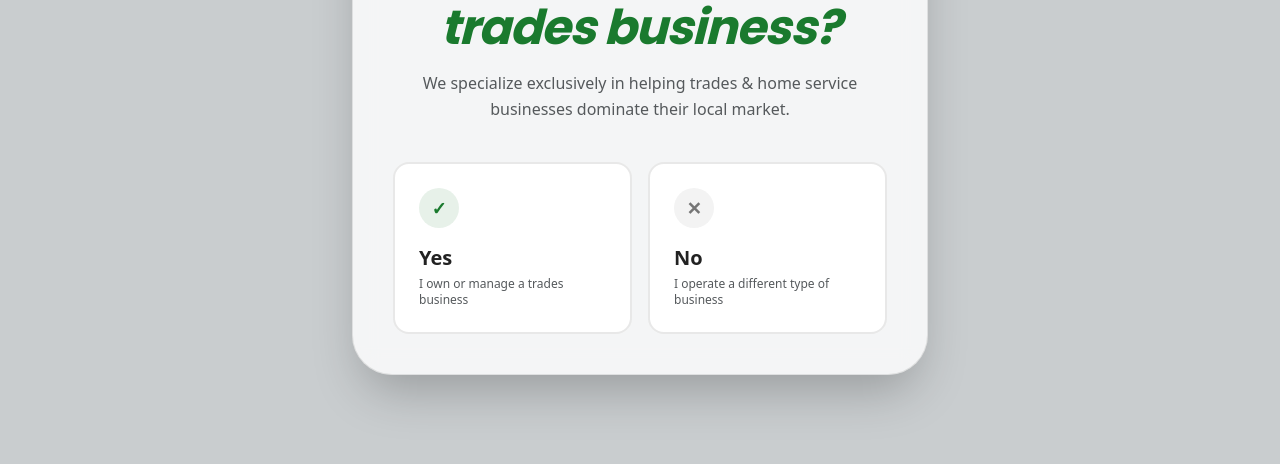
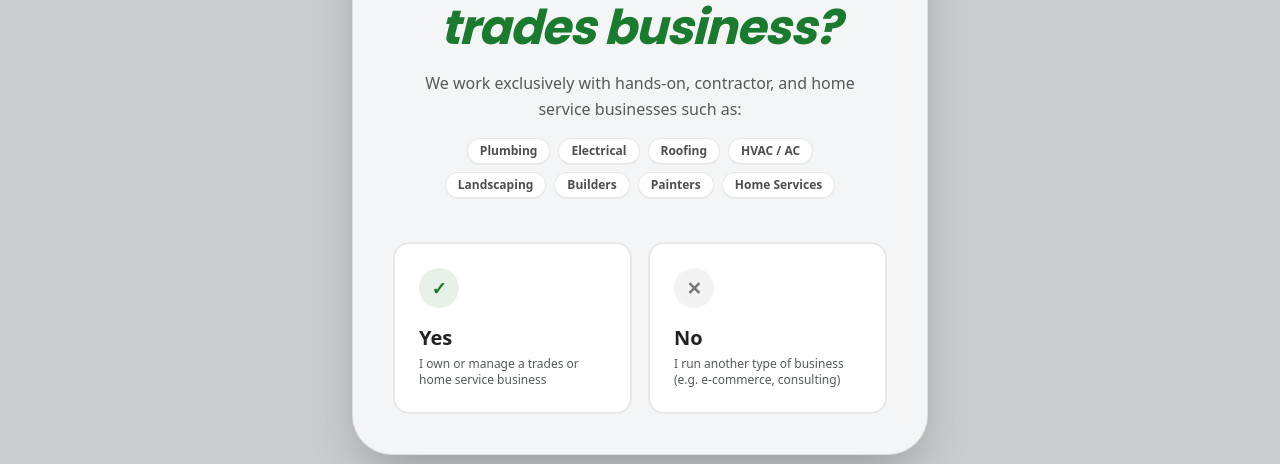
Before and after one commit to adamtheassassin/aoautomations, a Next.js app: page /trades-businesses in a window 1280 px wide. Shown: the part 295-759 px from the top of the page. Built offline with nearby package versions, Linux system fonts and the light colour scheme; no server answers.

Commit message:
idiotproof

```diff
--- a/src/app/trades-businesses/page.tsx
+++ b/src/app/trades-businesses/page.tsx
@@ -82,12 +82,21 @@ export default function TradesBusinessesPage() {
                                         <span className="text-brand-green font-serif italic font-bold">trades business?</span>
                                     </h1>
                                     <p className="text-sm sm:text-base text-brand-gray max-w-md mx-auto leading-relaxed">
-                                        We specialize exclusively in helping trades & home service businesses dominate their local market.
+                                        We work exclusively with hands-on, contractor, and home service businesses such as:
                                     </p>
+
+                                    {/* Trade Examples Badges */}
+                                    <div className="flex flex-wrap justify-center gap-2 max-w-md mx-auto pt-1 pb-2">
+                                        {["Plumbing", "Electrical", "Roofing", "HVAC / AC", "Landscaping", "Builders", "Painters", "Home Services"].map((trade) => (
+                                            <span key={trade} className="px-3 py-1 bg-white border border-brand-black/10 rounded-full text-xs font-semibold text-brand-black/80 shadow-2xs">
+                                                {trade}
+                                            </span>
+                                        ))}
+                                    </div>
                                 </div>
 
                                 {/* Choices */}
-                                <div className="grid grid-cols-1 sm:grid-cols-2 gap-4 pt-2">
+                                <div className="grid grid-cols-1 sm:grid-cols-2 gap-4 pt-1">
                                     <button
                                         type="button"
                                         onClick={() => handleStep1Choice(true)}
@@ -101,7 +110,7 @@ export default function TradesBusinessesPage() {
                                                 Yes
                                             </span>
                                             <span className="text-xs text-brand-gray font-medium mt-1 block">
-                                                I own or manage a trades business
+                                                I own or manage a trades or home service business
                                             </span>
                                         </div>
                                     </button>
@@ -119,7 +128,7 @@ export default function TradesBusinessesPage() {
                                                 No
                                             </span>
                                             <span className="text-xs text-brand-gray font-medium mt-1 block">
-                                                I operate a different type of business
+                                                I run another type of business (e.g. e-commerce, consulting)
                                             </span>
                                         </div>
                                     </button>
```
